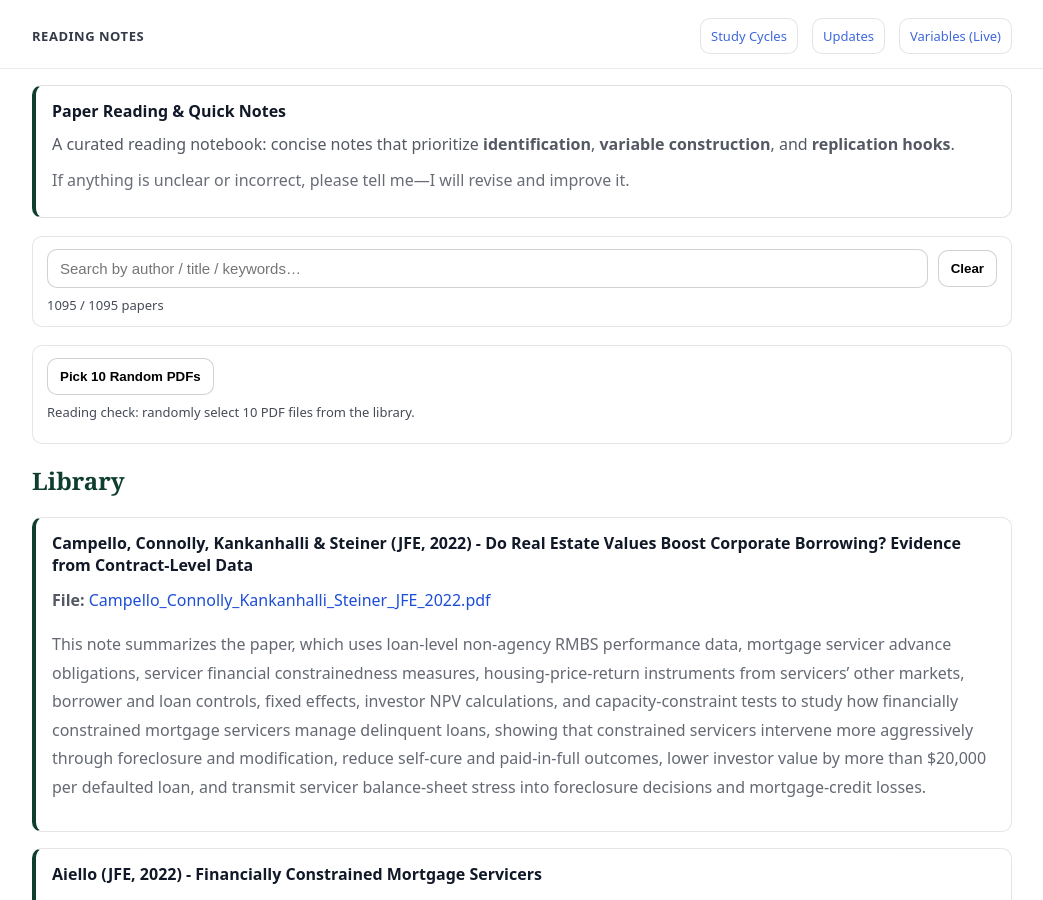
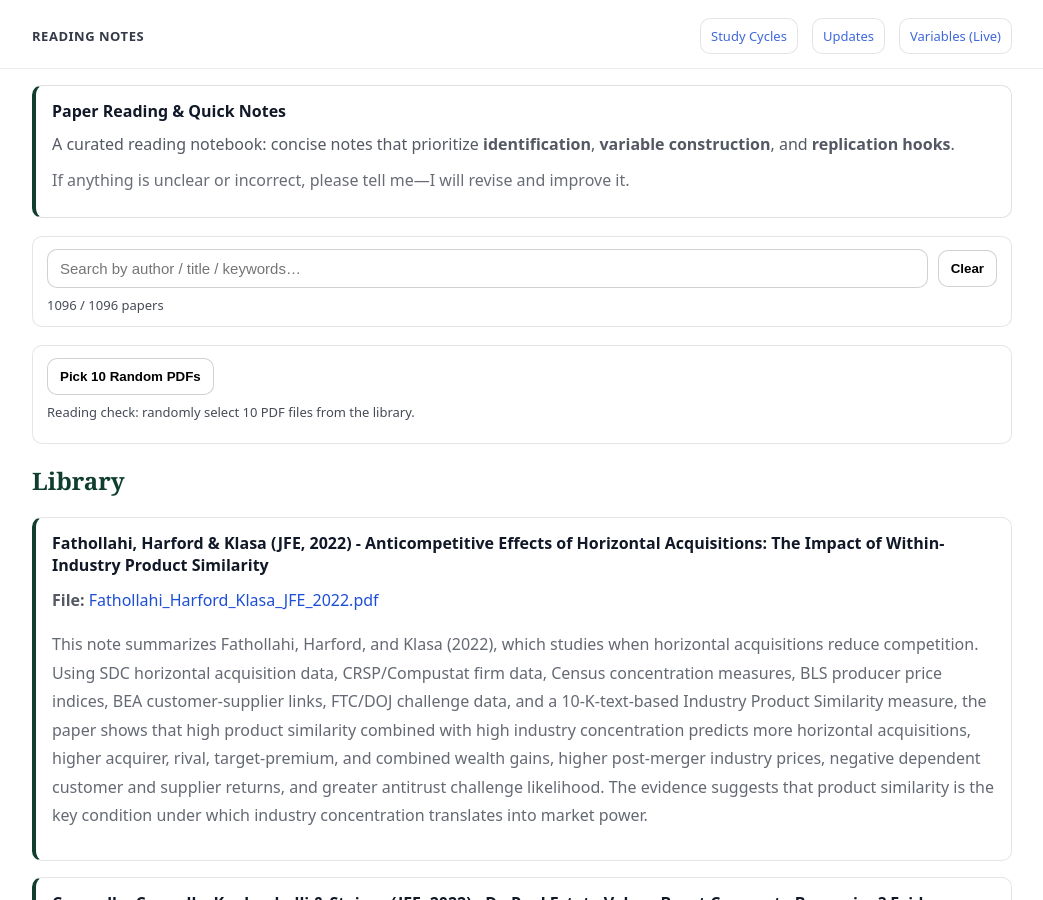
Before and after one commit to yaxinzn/study-archive, a Jekyll site: the page built from reading/index.md, in a window 1280 px wide and 900 px high. Shown: the whole window, without its empty margins (118-1161 px from the left). Built offline with Jekyll 4.4.1, drawn with Linux system fonts in a browser that asks for light colours.

Commit message:
Reading: add/update Fathollahi_Harford_Klasa_JFE_2022.pdf

```diff
--- a/_data/reading.yml
+++ b/_data/reading.yml
@@ -1,3 +1,7 @@
+- title: "Fathollahi, Harford & Klasa (JFE, 2022) - Anticompetitive Effects of Horizontal Acquisitions: The Impact of Within-Industry Product Similarity"
+  file: "Fathollahi_Harford_Klasa_JFE_2022.pdf"
+  desc: "This note summarizes Fathollahi, Harford, and Klasa (2022), which studies when horizontal acquisitions reduce competition. Using SDC horizontal acquisition data, CRSP/Compustat firm data, Census concentration measures, BLS producer price indices, BEA customer-supplier links, FTC/DOJ challenge data, and a 10-K-text-based Industry Product Similarity measure, the paper shows that high product similarity combined with high industry concentration predicts more horizontal acquisitions, higher acquirer, rival, target-premium, and combined wealth gains, higher post-merger industry prices, negative dependent customer and supplier returns, and greater antitrust challenge likelihood. The evidence suggests that product similarity is the key condition under which industry concentration translates into market power."
+
 - title: "Campello, Connolly, Kankanhalli & Steiner (JFE, 2022) - Do Real Estate Values Boost Corporate Borrowing? Evidence from Contract-Level Data"
   file: "Campello_Connolly_Kankanhalli_Steiner_JFE_2022.pdf"
   desc: "This note summarizes the paper, which uses loan-level non-agency RMBS performance data, mortgage servicer advance obligations, servicer financial constrainedness measures, housing-price-return instruments from servicers’ other markets, borrower and loan controls, fixed effects, investor NPV calculations, and capacity-constraint tests to study how financially constrained mortgage servicers manage delinquent loans, showing that constrained servicers intervene more aggressively through foreclosure and modification, reduce self-cure and paid-in-full outcomes, lower investor value by more than $20,000 per defaulted loan, and transmit servicer balance-sheet stress into foreclosure decisions and mortgage-credit losses."
```
Also changed, not shown: 1 other file.
